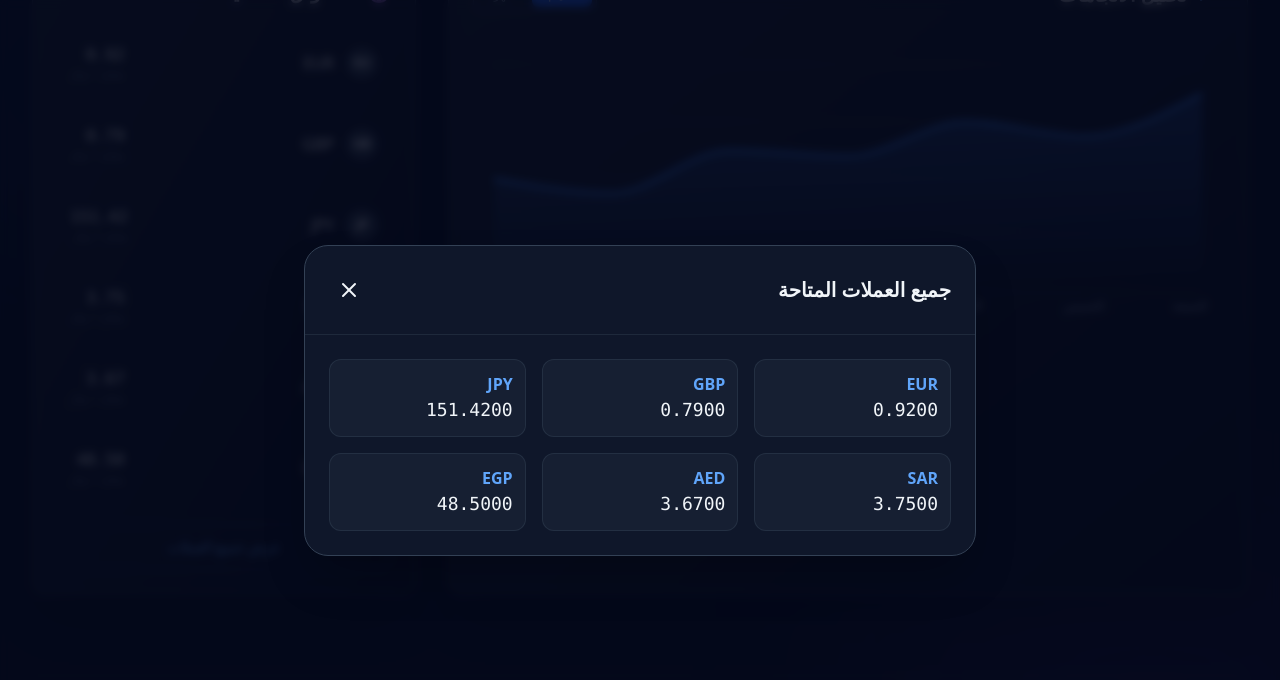
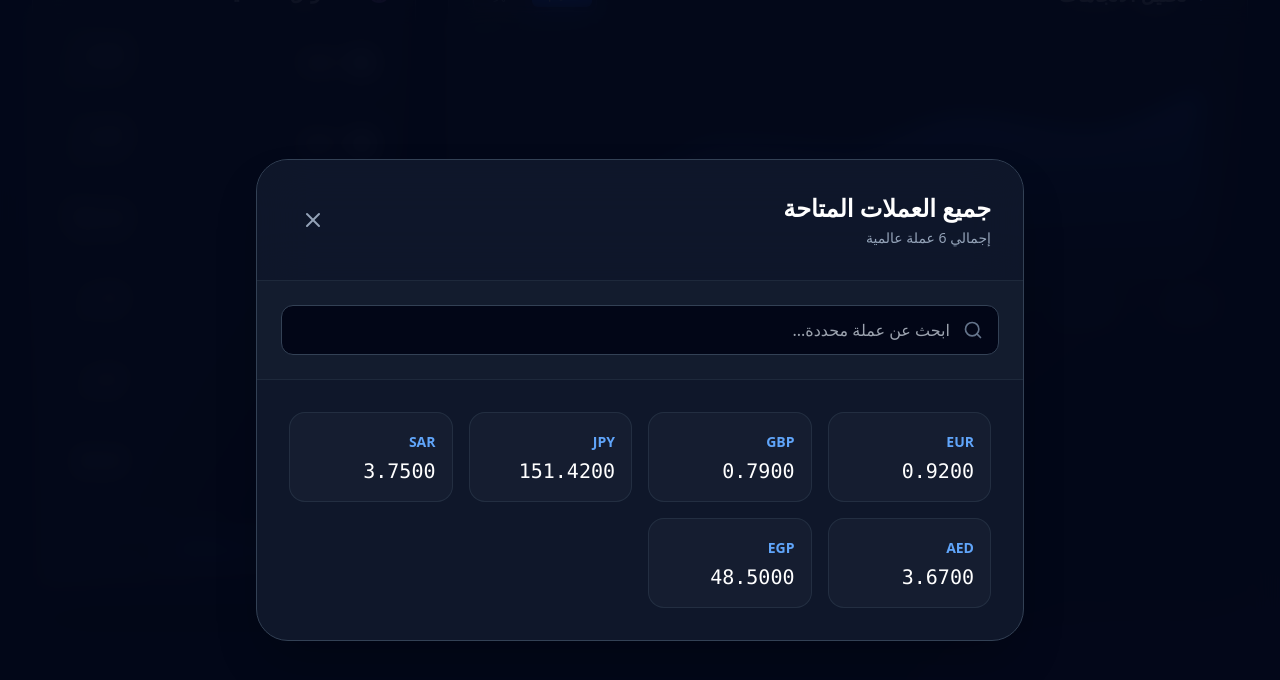
Before and after one commit to wedad-mahmoud/dashboard, a React (Vite) app: page / in a window 1280 px wide. Both pictures are taken after a click on the button "عرض جميع العملات". Shown: the part 635-1315 px from the top of the page. Built offline with nearby package versions, Linux system fonts and the light colour scheme; no server answers.

Commit message:
[dyad] إصلاح نافذة عرض العملات، إضافة ميزة البحث، وتحديث سنة حقوق النشر إلى 2026. - wrote 2 file(s) + extra files edited outside of Dyad

```diff
--- a/src/globals.css
+++ b/src/globals.css
@@ -6,87 +6,46 @@
   :root {
     --background: 0 0% 100%;
     --foreground: 222.2 84% 4.9%;
-
     --card: 0 0% 100%;
     --card-foreground: 222.2 84% 4.9%;
-
     --popover: 0 0% 100%;
     --popover-foreground: 222.2 84% 4.9%;
-
     --primary: 222.2 47.4% 11.2%;
     --primary-foreground: 210 40% 98%;
-
     --secondary: 210 40% 96.1%;
     --secondary-foreground: 222.2 47.4% 11.2%;
-
     --muted: 210 40% 96.1%;
     --muted-foreground: 215.4 16.3% 46.9%;
-
     --accent: 210 40% 96.1%;
     --accent-foreground: 222.2 47.4% 11.2%;
-
     --destructive: 0 84.2% 60.2%;
     --destructive-foreground: 210 40% 98%;
-
     --border: 214.3 31.8% 91.4%;
     --input: 214.3 31.8% 91.4%;
     --ring: 222.2 84% 4.9%;
-
     --radius: 0.5rem;
-
-    --sidebar-background: 0 0% 98%;
-
-    --sidebar-foreground: 240 5.3% 26.1%;
-
-    --sidebar-primary: 240 5.9% 10%;
-
-    --sidebar-primary-foreground: 0 0% 98%;
-
-    --sidebar-accent: 240 4.8% 95.9%;
-
-    --sidebar-accent-foreground: 240 5.9% 10%;
-
-    --sidebar-border: 220 13% 91%;
-
-    --sidebar-ring: 217.2 91.2% 59.8%;
   }
 
   .dark {
     --background: 222.2 84% 4.9%;
     --foreground: 210 40% 98%;
-
     --card: 222.2 84% 4.9%;
     --card-foreground: 210 40% 98%;
-
     --popover: 222.2 84% 4.9%;
     --popover-foreground: 210 40% 98%;
-
     --primary: 210 40% 98%;
     --primary-foreground: 222.2 47.4% 11.2%;
-
     --secondary: 217.2 32.6% 17.5%;
     --secondary-foreground: 210 40% 98%;
-
     --muted: 217.2 32.6% 17.5%;
     --muted-foreground: 215 20.2% 65.1%;
-
     --accent: 217.2 32.6% 17.5%;
     --accent-foreground: 210 40% 98%;
-
     --destructive: 0 62.8% 30.6%;
     --destructive-foreground: 210 40% 98%;
-
     --border: 217.2 32.6% 17.5%;
     --input: 217.2 32.6% 17.5%;
     --ring: 212.7 26.8% 83.9%;
-    --sidebar-background: 240 5.9% 10%;
-    --sidebar-foreground: 240 4.8% 95.9%;
-    --sidebar-primary: 224.3 76.3% 48%;
-    --sidebar-primary-foreground: 0 0% 100%;
-    --sidebar-accent: 240 3.7% 15.9%;
-    --sidebar-accent-foreground: 240 4.8% 95.9%;
-    --sidebar-border: 240 3.7% 15.9%;
-    --sidebar-ring: 217.2 91.2% 59.8%;
   }
 }
 
@@ -94,8 +53,22 @@
   * {
     @apply border-border;
   }
-
   body {
     @apply bg-background text-foreground;
   }
 }
+
+/* Custom Scrollbar */
+.custom-scrollbar::-webkit-scrollbar {
+  width: 6px;
+}
+.custom-scrollbar::-webkit-scrollbar-track {
+  background: #1e293b;
+}
+.custom-scrollbar::-webkit-scrollbar-thumb {
+  background: #3b82f6;
+  border-radius: 10px;
+}
+.custom-scrollbar::-webkit-scrollbar-thumb:hover {
+  background: #2563eb;
+}
--- a/src/pages/Index.tsx
+++ b/src/pages/Index.tsx
@@ -2,7 +2,7 @@
 
 import React, { useEffect, useState, useMemo } from 'react';
 import { motion, AnimatePresence } from 'framer-motion';
-import { TrendingUp, DollarSign, Globe, Activity, RefreshCw, ArrowUpRight, ArrowDownRight, X } from 'lucide-react';
+import { TrendingUp, DollarSign, Globe, Activity, RefreshCw, ArrowUpRight, ArrowDownRight, X, Search } from 'lucide-react';
 import ThreeDCard from '@/components/ThreeDCard';
 import CurrencyChart from '@/components/CurrencyChart';
 import { showSuccess, showError } from '@/utils/toast';
@@ -17,8 +17,8 @@ const Index = () => {
   const [lastUpdate, setLastUpdate] = useState<string>("");
   const [showAll, setShowAll] = useState(false);
   const [timeRange, setTimeRange] = useState<'7d' | '1m'>('7d');
+  const [searchTerm, setSearchTerm] = useState("");
 
-  // محاكاة بيانات الرسم البياني بناءً على الفترة
   const chartData = useMemo(() => {
     if (timeRange === '7d') {
       return [
@@ -35,7 +35,6 @@ const Index = () => {
     }
   }, [timeRange]);
 
-  // محاكاة فروق الأسعار (لأن الـ API المجاني لا يعطي التغير اللحظي في طلب واحد)
   const changes = useMemo(() => {
     const mockChanges: { [key: string]: { val: string, isUp: boolean } } = {};
     ["EUR", "GBP", "JPY", "SAR", "AED", "EGP"].forEach(s => {
@@ -69,6 +68,12 @@ const Index = () => {
   useEffect(() => {
     fetchRates();
   }, []);
+
+  const filteredRates = useMemo(() => {
+    return Object.entries(rates).filter(([symbol]) =>
+      symbol.toLowerCase().includes(searchTerm.toLowerCase())
+    );
+  }, [rates, searchTerm]);
 
   const topCurrencies = ["EUR", "GBP", "JPY", "SAR", "AED", "EGP"];
 
@@ -140,7 +145,6 @@ const Index = () => {
 
         {/* Main Content Area */}
         <div className="grid grid-cols-1 lg:grid-cols-3 gap-8">
-          {/* Chart Section */}
           <div className="lg:col-span-2">
             <ThreeDCard className="p-6">
               <div className="flex items-center justify-between mb-8">
@@ -167,7 +171,6 @@ const Index = () => {
             </ThreeDCard>
           </div>
 
-          {/* Side List */}
           <div className="lg:col-span-1">
             <ThreeDCard className="p-6">
               <div className="flex items-center gap-3 mb-6">
@@ -203,31 +206,57 @@ const Index = () => {
         {/* Modal for All Currencies */}
         <AnimatePresence>
           {showAll && (
-            <div className="fixed inset-0 z-[100] flex items-center justify-center p-4">
+            <div className="fixed inset-0 z-[999] flex items-center justify-center p-4">
               <motion.div
                 initial={{ opacity: 0 }} animate={{ opacity: 1 }} exit={{ opacity: 0 }}
                 onClick={() => setShowAll(false)}
-                className="absolute inset-0 bg-slate-950/80 backdrop-blur-sm"
+                className="absolute inset-0 bg-slate-950/90 backdrop-blur-md"
               />
               <motion.div
                 initial={{ scale: 0.9, opacity: 0, y: 20 }}
                 animate={{ scale: 1, opacity: 1, y: 0 }}
                 exit={{ scale: 0.9, opacity: 0, y: 20 }}
-                className="relative w-full max-w-2xl bg-slate-900 border border-slate-700 rounded-3xl shadow-2xl overflow-hidden"
+                className="relative w-full max-w-3xl bg-slate-900 border border-slate-700 rounded-[2rem] shadow-2xl overflow-hidden flex flex-col max-h-[85vh]"
               >
-                <div className="p-6 border-b border-slate-800 flex justify-between items-center">
-                  <h2 className="text-xl font-bold">جميع العملات المتاحة</h2>
-                  <button onClick={() => setShowAll(false)} className="p-2 hover:bg-slate-800 rounded-full transition-colors">
+                <div className="p-8 border-b border-slate-800 flex justify-between items-center bg-slate-900/50 backdrop-blur-xl sticky top-0 z-20">
+                  <div>
+                    <h2 className="text-2xl font-bold text-white">جميع العملات المتاحة</h2>
+                    <p className="text-slate-400 text-sm mt-1">إجمالي {Object.keys(rates).length} عملة عالمية</p>
+                  </div>
+                  <button onClick={() => setShowAll(false)} className="p-3 hover:bg-slate-800 rounded-2xl transition-colors text-slate-400 hover:text-white">
                     <X className="w-6 h-6" />
                   </button>
                 </div>
-                <div className="p-6 max-h-[60vh] overflow-y-auto grid grid-cols-2 md:grid-cols-3 gap-4 custom-scrollbar">
-                  {Object.entries(rates).map(([symbol, rate]) => (
-                    <div key={symbol} className="p-3 bg-slate-800/50 rounded-xl border border-slate-700/50 flex flex-col">
-                      <span className="text-blue-400 font-bold">{symbol}</span>
-                      <span className="text-lg font-mono">{rate.toFixed(4)}</span>
+
+                <div className="p-6 bg-slate-800/30 border-b border-slate-800">
+                  <div className="relative">
+                    <Search className="absolute right-4 top-1/2 -translate-y-1/2 text-slate-500 w-5 h-5" />
+                    <input
+                      type="text"
+                      placeholder="ابحث عن عملة محددة..."
+                      className="w-full bg-slate-950 border border-slate-700 rounded-xl py-3 pr-12 pl-4 text-white outline-none focus:ring-2 ring-blue-500/50 transition-all"
+                      value={searchTerm}
+                      onChange={(e) => setSearchTerm(e.target.value)}
+                    />
+                  </div>
+                </div>
+
+                <div className="p-8 overflow-y-auto custom-scrollbar grid grid-cols-2 md:grid-cols-3 lg:grid-cols-4 gap-4">
+                  {filteredRates.map(([symbol, rate]) => (
+                    <motion.div
+                      layout
+                      key={symbol}
+                      className="p-4 bg-slate-800/40 rounded-2xl border border-slate-700/50 hover:border-blue-500/50 transition-all group"
+                    >
+                      <span className="text-blue-400 font-bold text-sm group-hover:text-blue-300">{symbol}</span>
+                      <div className="text-xl font-mono mt-1 text-white">{rate.toFixed(4)}</div>
+                    </motion.div>
+                  ))}
+                  {filteredRates.length === 0 && (
+                    <div className="col-span-full py-20 text-center text-slate-500">
+                      لا توجد نتائج تطابق بحثك
                     </div>
-                  ))}
+                  )}
                 </div>
               </motion.div>
             </div>
@@ -236,7 +265,7 @@ const Index = () => {
 
         {/* Footer */}
         <footer className="mt-20 pb-10 text-center text-slate-500 text-sm border-t border-slate-800 pt-8">
-          <p>© 2024 لوحة تحكم العملات التقنية - جميع الحقوق محفوظة</p>
+          <p>© 2026 لوحة تحكم العملات التقنية - جميع الحقوق محفوظة</p>
         </footer>
       </div>
     </div>
```
Also changed, not shown: .dyad/screenshot/dc179bd6b3e32ba9f7c853301ba51bba71533289.png (added).
